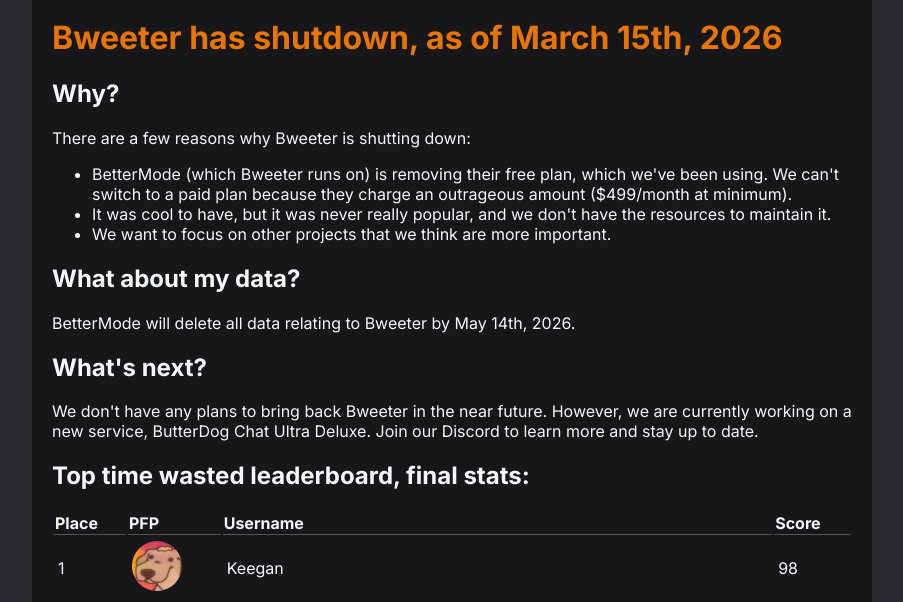
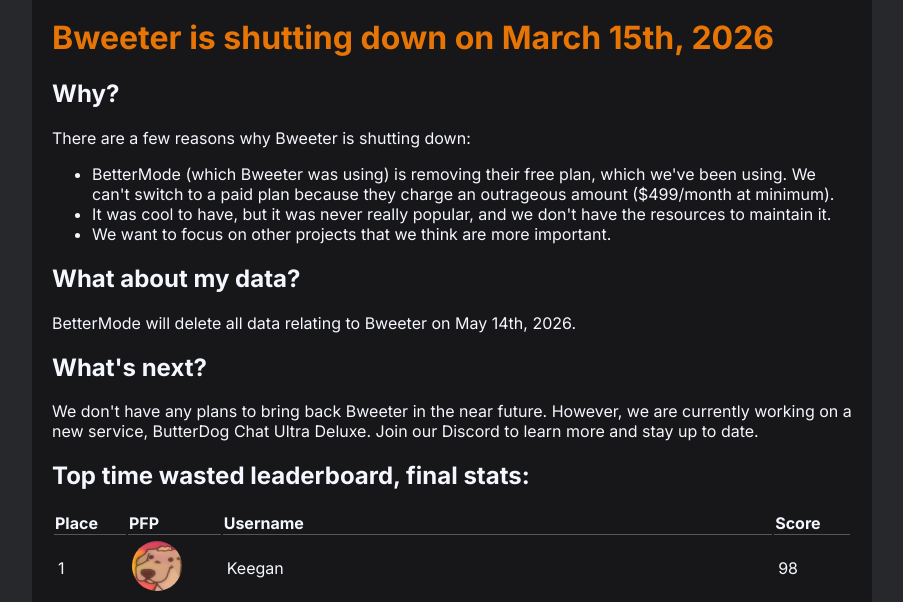
Before and after one commit to butterdogco/Bweeter-Notice, a plain HTML site: page index.html in a window 1280 px wide. Shown: the part 193-795 px from the top of the page, without its empty margins (188-1091 px from the left). Drawn offline with Linux system fonts and the light colour scheme.

Commit message:
Add future tense term handling

```diff
--- a/index.html
+++ b/index.html
@@ -71,6 +71,7 @@
     }
 
     @media (max-width: 600px) {
+
       html,
       body {
         padding: 10px;
@@ -89,17 +90,18 @@
 
 <body>
   <img src="img/logo wide.png" class="logo" alt="Bweeter Logo" height="120">
-  <h1>Bweeter has shutdown, as of March 15th, 2026</h1>
+  <h1>Bweeter <span id="past-tense-1">has shutdown, as of</span> March 15th, 2026</h1>
   <h2>Why?</h2>
-  <p>There are a few reasons why Bweeter is shutting down:</p>
+  <p>There are a few reasons why Bweeter <span id="past-tense-2">has shutdown</span>:</p>
   <ul>
-    <li>BetterMode (which Bweeter runs on) is removing their free plan, which we've been using. We can't switch to a
-      paid plan because they charge an outrageous amount ($499/month at minimum).</li>
+    <li>BetterMode (which Bweeter <span id="past-tense-3">used) has removed</span> their free plan, which <span
+        id="past-tense-4">we were using</span>. We can't switch to a paid plan because they charge an outrageous amount
+      ($499/month at minimum).</li>
     <li>It was cool to have, but it was never really popular, and we don't have the resources to maintain it.</li>
     <li>We want to focus on other projects that we think are more important.</li>
   </ul>
   <h2>What about my data?</h2>
-  <p>BetterMode will delete all data relating to Bweeter by May 14th, 2026.</p>
+  <p>BetterMode will delete all data relating to Bweeter on May 14th, 2026.</p>
   <h2>What's next?</h2>
   <p>We don't have any plans to bring back Bweeter in the near future. However, we are currently working on a new
     service, ButterDog Chat Ultra Deluxe. Join our Discord to learn more and stay up to date.</p>
@@ -178,6 +180,27 @@
     <p>Join our Discord at <a href="https://discord.gg/KZzVM4rfg6">https://discord.gg/KZzVM4rfg6</a></p>
     <p>Visit our main website at <a href="https://butterdogco.com">https://butterdogco.com</a></p>
   </footer>
+
+  <script type="module">
+    const shutdownDate = new Date('March 15, 2026');
+    const now = new Date();
+    const futureTenseElementCount = 4;
+    const futureTenseElements = [
+      'is shutting down on',
+      'is shutting down',
+      'was using) is removing',
+      'we\'ve been using'
+    ]
+
+    for (let i = 1; i <= futureTenseElementCount; i++) {
+      const element = document.getElementById(`past-tense-${i}`);
+      if (!element) continue;
+
+      if (now < shutdownDate) {
+        element.textContent = futureTenseElements[i - 1];
+      }
+    }
+  </script>
 </body>
 
 </html>
```
